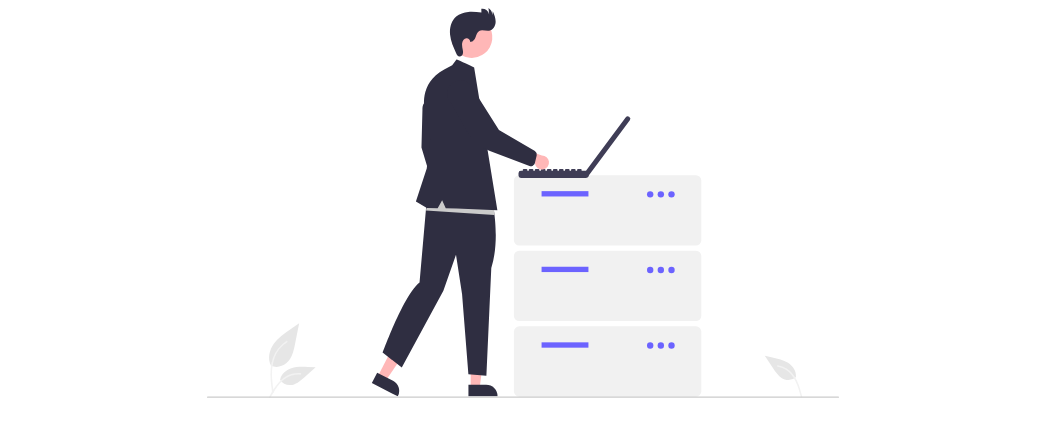
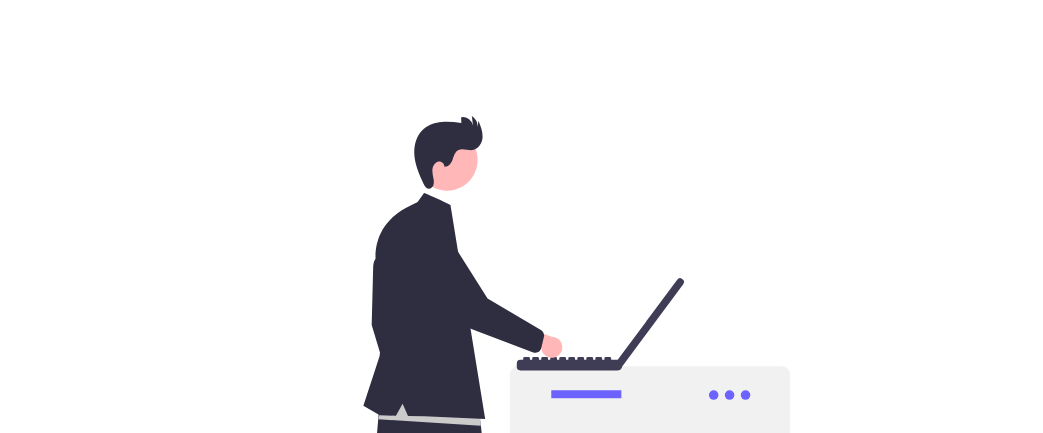
Before and after one commit to itscharan010/Maintenace-page, a plain HTML site: page index.html in a window 1280 px wide. Shown: the top 433 px of the page, without its empty margins (117-1160 px from the left). Drawn offline with Linux system fonts and the light colour scheme.

Commit message:
add second change in image

```diff
--- a/css/style.css
+++ b/css/style.css
@@ -3,3 +3,12 @@
     font-family: 'Franklin Gothic Medium', 'Arial Narrow', Arial, sans-serif;
     font-size: 25px;
 }
+.container {
+    display: flex;
+    justify-content: center;  /* Centers horizontally */
+    align-items: center;  /* Centers vertically */
+    height: 100vh;  /* Makes the container take up the full viewport height */
+.images {
+    max-width: 90%;  /* Ensures the image resizes according to screen width */
+    height: auto;  /* Maintains the aspect ratio */
+}
--- a/index.html
+++ b/index.html
@@ -7,8 +7,10 @@
     <link rel="stylesheet" href="css/style.css" />
 </head>
 <body>
+    <div class="container">
+        <img src="images/undraw_maintenance_rjtm.svg" alt="site under maintenance" class="images"/>
+    </div>
     <div class="content">
-        <img src="images/undraw_maintenance_rjtm.svg" alt="site under maintenance" width="50%" height="50%"/>
         <h1>Site Under Maintenance</h1>
         <p>We are currently under maintenance. We will be back soon. Thank you for your patience.</p>
 </body>
```
